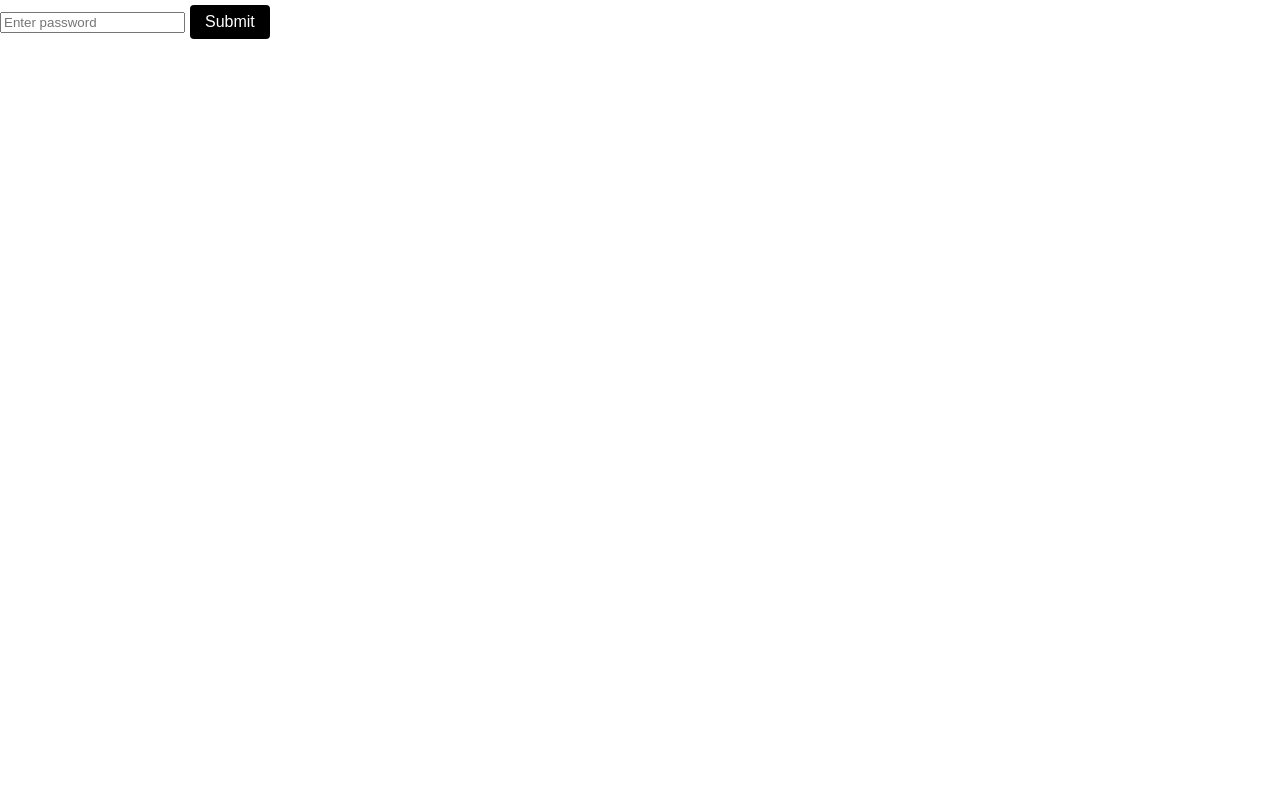
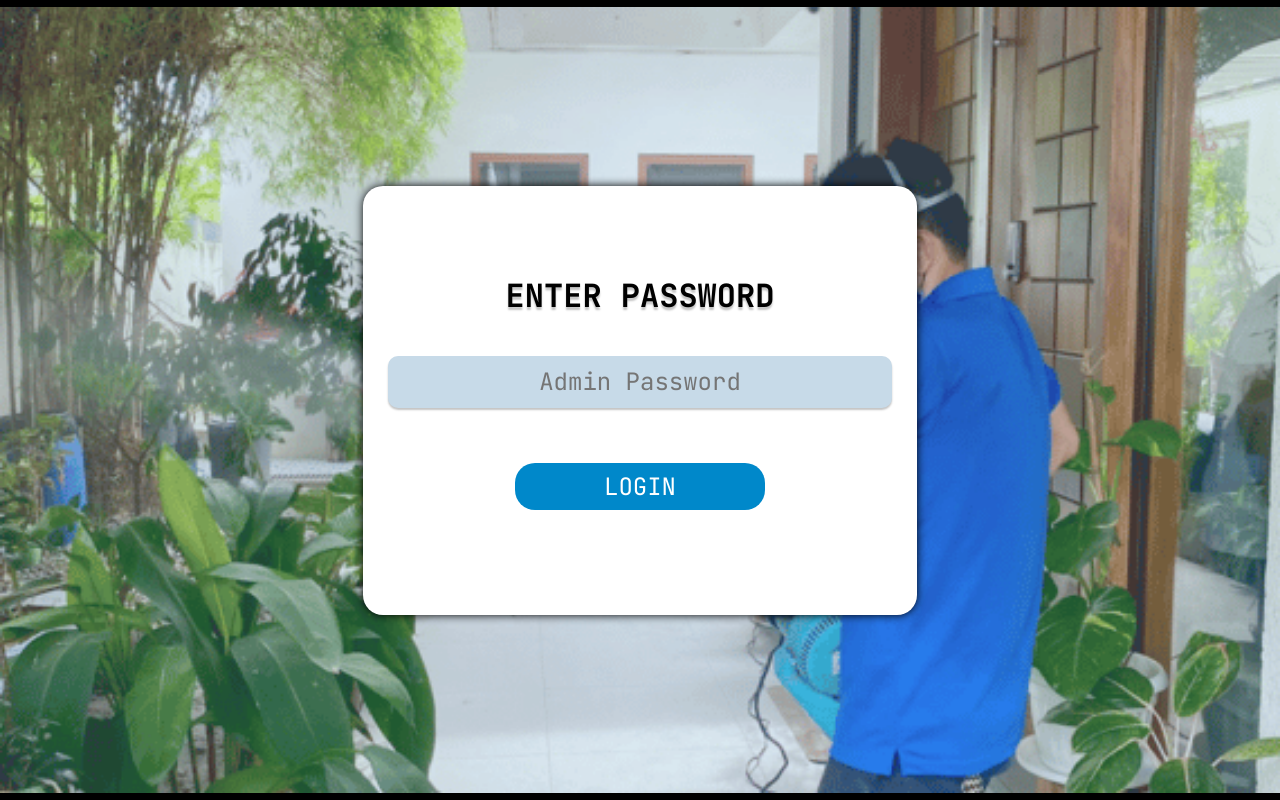
Before and after one commit to STSWENG-ledgerly/Entom-System, a React (Create React App) app in the folder React/: page / in a window 1280 px wide. Built offline with nearby package versions, Linux system fonts and the light colour scheme.

Commit message:
login css

```diff
--- a/React/src/pages/Login/Login.js
+++ b/React/src/pages/Login/Login.js
@@ -1,5 +1,6 @@
 import React, { useState } from 'react';
 import { useNavigate } from 'react-router-dom';
+import styles from './Login.module.css';
 
 const Login = () => {
   const [password, setPassword] = useState('');
@@ -15,15 +16,21 @@ const Login = () => {
   };
 
   return (
-    <form onSubmit={handleSubmit}>
-      <input
-        type="password"
-        value={password}
-        onChange={(e) => setPassword(e.target.value)}
-        placeholder="Enter password"
-      />
-      <button type="submit">Submit</button>
-    </form>
+    <div className={styles.background}>
+      <div className={styles.rect}>
+        <text className={styles.prompt}>ENTER PASSWORD</text>
+        <form className={styles.formSection}onSubmit={handleSubmit}>
+          <input className={styles.passwordHolder}
+            type="password"
+            value={password}
+            onChange={(e) => setPassword(e.target.value)}
+            placeholder="Admin Password"
+          /> <br></br>
+          <button className={styles.submitButton} type="submit">LOGIN</button>
+        </form>
+      </div>
+    </div>
+
   );
 };
 
--- /dev/null
+++ b/React/src/pages/Login/Login.module.css
@@ -0,0 +1,73 @@
+@import url('https://fonts.googleapis.com/css2?family=JetBrains+Mono:wght@400;500;700&display=swap');
+
+.background {
+    display: flex;
+    flex-direction: column;
+    align-items: center;
+    justify-content: center;
+    height: 100vh;
+    background-image: url('background.png');
+    background-repeat: no-repeat;
+    background-size: contain;
+    background-position: center;
+    background-color: black;
+    text-align: center;
+    opacity: 1;
+}
+
+.rect {
+    background-color: white;
+    display: flex;
+    flex-direction: column;
+    align-items: center;
+    justify-content: center;
+    padding-top: 100px;
+    padding-bottom: 100px;
+    padding-left: 25px;
+    padding-right: 25px;
+    box-shadow: 0px 0px 10px #000000;
+    border-radius: 20px;
+    line-height: 20px;
+}
+
+
+.prompt {
+    font-family: 'JetBrains Mono';
+    font-weight: bold;
+    font-size: 32px;
+    text-shadow: 0px 3px 2px #c4c4c4;
+}
+
+.formSection {
+    display: flex;
+    flex-direction: column;
+    align-items: center;
+    justify-content: center;
+    padding-top: 50px;
+    line-height: 50px;
+}
+
+.passwordHolder {
+    background-color: #c7dae8;
+    border-radius: 10px;
+    border: none;
+    box-shadow: 0px 2px 2px #c4c4c4;
+    font-family: 'JetBrains Mono';
+    text-align: center;
+    font-size: 24px;
+    width: 500px;
+    height: 50px;
+}
+
+.submitButton {
+    background-color: #0088ca;
+    font-family: 'JetBrains Mono';
+    text-align: center;
+    font-size: 24px;
+    border-radius: 20px;
+    width: 250px;
+}
+
+.submitButton:hover {
+    background-color: #accbe0;
+}
```
Also changed, not shown: React/src/pages/Login/background.png (added).
